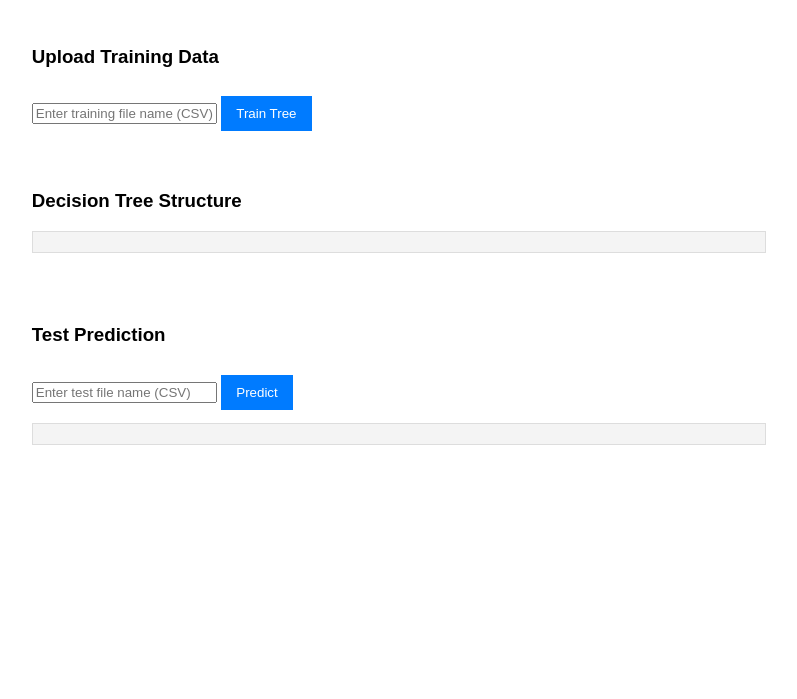
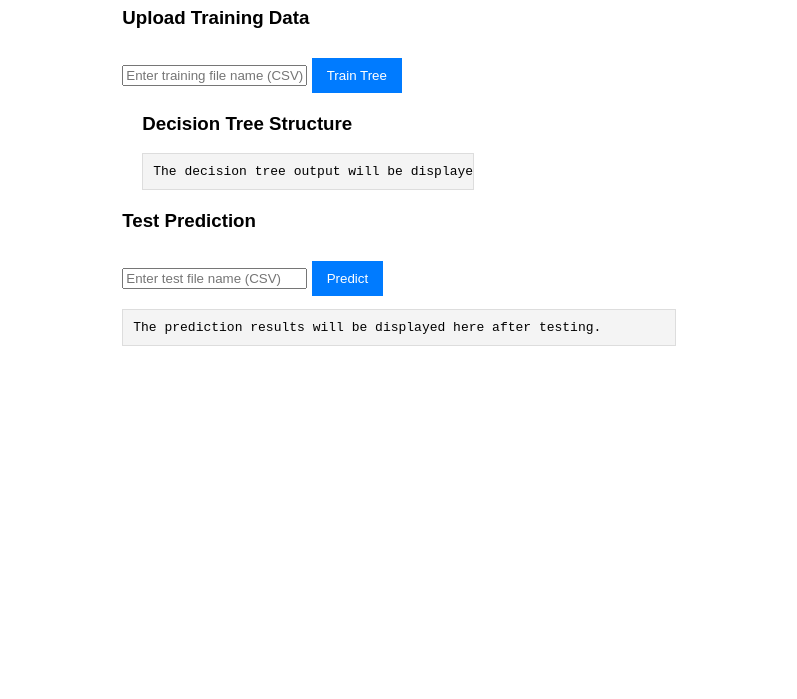
Before and after one commit to Sidharth8100/Decision_Tree_Classifier, a plain HTML site: page index.html in a window 1280 px wide. Shown: the part 101-800 px from the top of the page, without its empty margins (241-1038 px from the left). Drawn offline with Linux system fonts and the light colour scheme.

Commit message:
Update index.html
A better gui in use , don't change anything in this code it is just for reference.

```diff
--- a/index.html
+++ b/index.html
@@ -5,25 +5,33 @@
     <meta name="viewport" content="width=device-width, initial-scale=1.0">
     <title>Decision Tree Visualizer</title>
     <link rel="stylesheet" href="style.css">
+    <link href="https://fonts.googleapis.com/css2?family=Roboto:wght@400;700&display=swap" rel="stylesheet">
 </head>
 <body>
+    <div class="container">
         <h1>Decision Tree Visualizer</h1>
-    <div id="upload">
+
+        <div class="card">
             <h3>Upload Training Data</h3>
-        <input type="text" id="fileName" placeholder="Enter training file name (CSV)">
-        <button onclick="uploadFile()">Train Tree</button>
+            <form id="uploadForm" action="/upload" method="POST">
+                <input type="text" id="fileName" name="fileName" placeholder="Enter training file name (CSV)" required>
+                <button type="button" onclick="uploadFile()">Train Tree</button>
+            </form>
         </div>
 
-    <div id="tree-display">
+        <div class="card" id="tree-display">
             <h3>Decision Tree Structure</h3>
-        <pre id="treeOutput"></pre>
+            <pre id="treeOutput">The decision tree output will be displayed here after training.</pre>
         </div>
 
-    <div id="predict">
+        <div class="card">
             <h3>Test Prediction</h3>
-        <input type="text" id="testFileName" placeholder="Enter test file name (CSV)">
-        <button onclick="predict()">Predict</button>
-        <pre id="predictionOutput"></pre>
+            <form id="predictForm" action="/predict" method="POST">
+                <input type="text" id="testFileName" name="testFileName" placeholder="Enter test file name (CSV)" required>
+                <button type="button" onclick="predict()">Predict</button>
+            </form>
+            <pre id="predictionOutput">The prediction results will be displayed here after testing.</pre>
+        </div>
     </div>
 
     <script src="script.js"></script>
```
Lines whose indentation alone changed are shown as unchanged.
